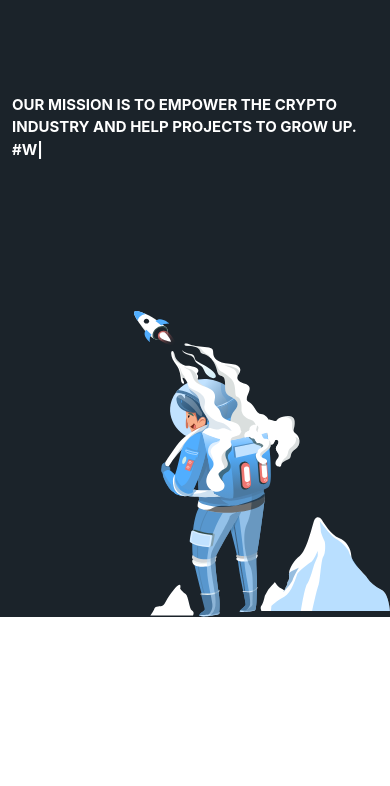
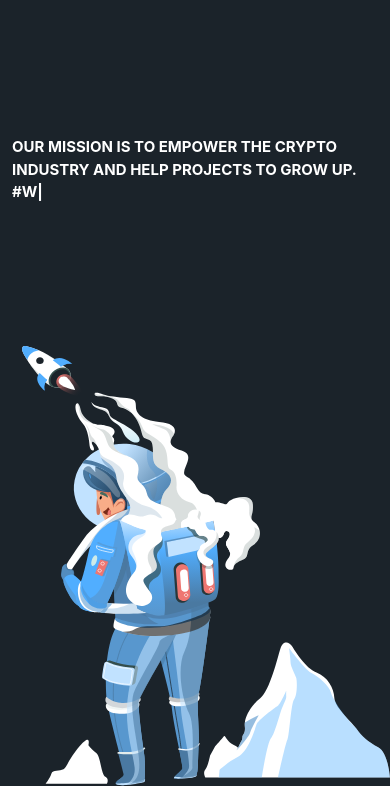
Before and after one commit to KKHaridev/challengers, a plain HTML site: page index.html in a window 390 px wide. Shown: the part 58-844 px from the top of the page. Drawn offline with nearby package versions, Linux system fonts and the light colour scheme; a web font is replaced by a local one.

Commit message:
simplyfied

```diff
--- a/index.html
+++ b/index.html
@@ -57,7 +57,7 @@
                   <span id="typed"></span>
                 </div>
                 <div class="col-md-6 main-hero">
-                    <img src="./assets/hero.svg" class="img-fluid ms-auto" alt="">
+
                 </div>
             </div>
         </div>
--- a/style.css
+++ b/style.css
@@ -35,9 +35,7 @@
     display: flex;
     align-items: center;
 }
-.main .row{
-    height: 80vh;
-}
+
 
 .main .main-content{
     justify-content: flex;
@@ -47,50 +45,44 @@
     font-size: 40px;
 }
 
-.main-hero img{
-    position: fixed;
-    right: 0;
-    bottom: 20vh;
-    width: 33rem;
+.main .row{
+    height: 100vh;
+    background-image: url("./assets/hero.svg");
+    background-repeat: no-repeat;
+    background-position: bottom;
+    background-position-x: right;
+    background-size: auto,auto;
 }
 
 @media (max-width:1024px) {
     .main .main-content{
         font-size: 30px;
     }
-    .main-hero img{
-        width: 30rem;
-    }
 }
 @media (max-width:992px) {
     .main .main-content{
         font-size: 25px;
     }
-    .main-hero img{
-        width: 25rem;
-    }
 }
 @media (max-width:768px){
+    .main .row{
+        background-size: 25rem;
+    }
     .main .main-content{
         font-size: 20px;
-    }
-    .main-hero img{
-        width: 22rem;
     }
 }
 /* and (max-height:640px) */
 @media (max-width:500px) {
+    .main .row{
+        background-size: 23rem;
+    }
     .main .main-content{
         font-size: 15px;
     }
-    .main-hero img{
-        width: 16rem;
-    }
 }
 @media (max-height:600px) {
-    .main-hero img{
-        width: 13rem;
-    }
+
 }
 
 @media (max-width:350px) {
```
